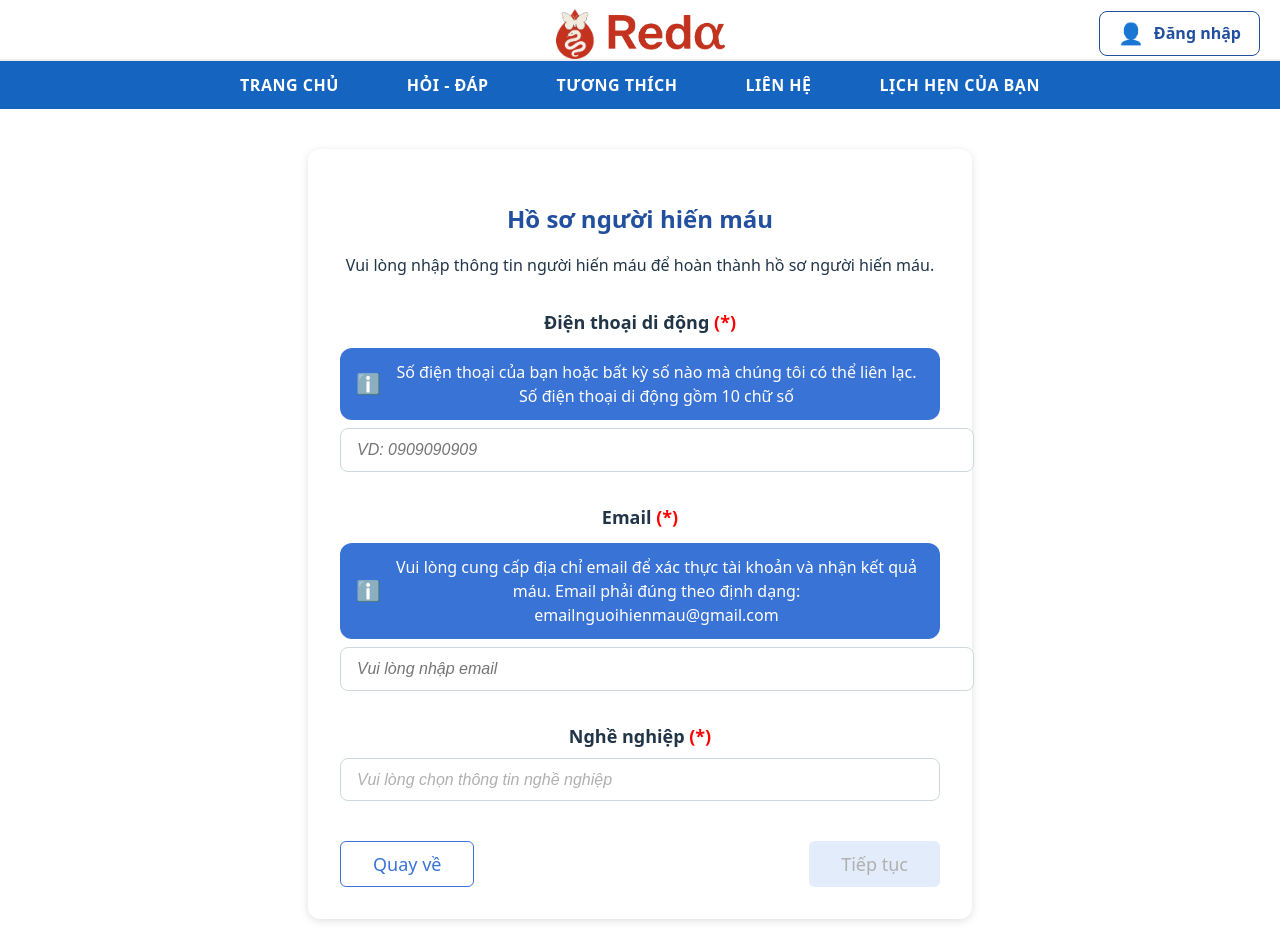
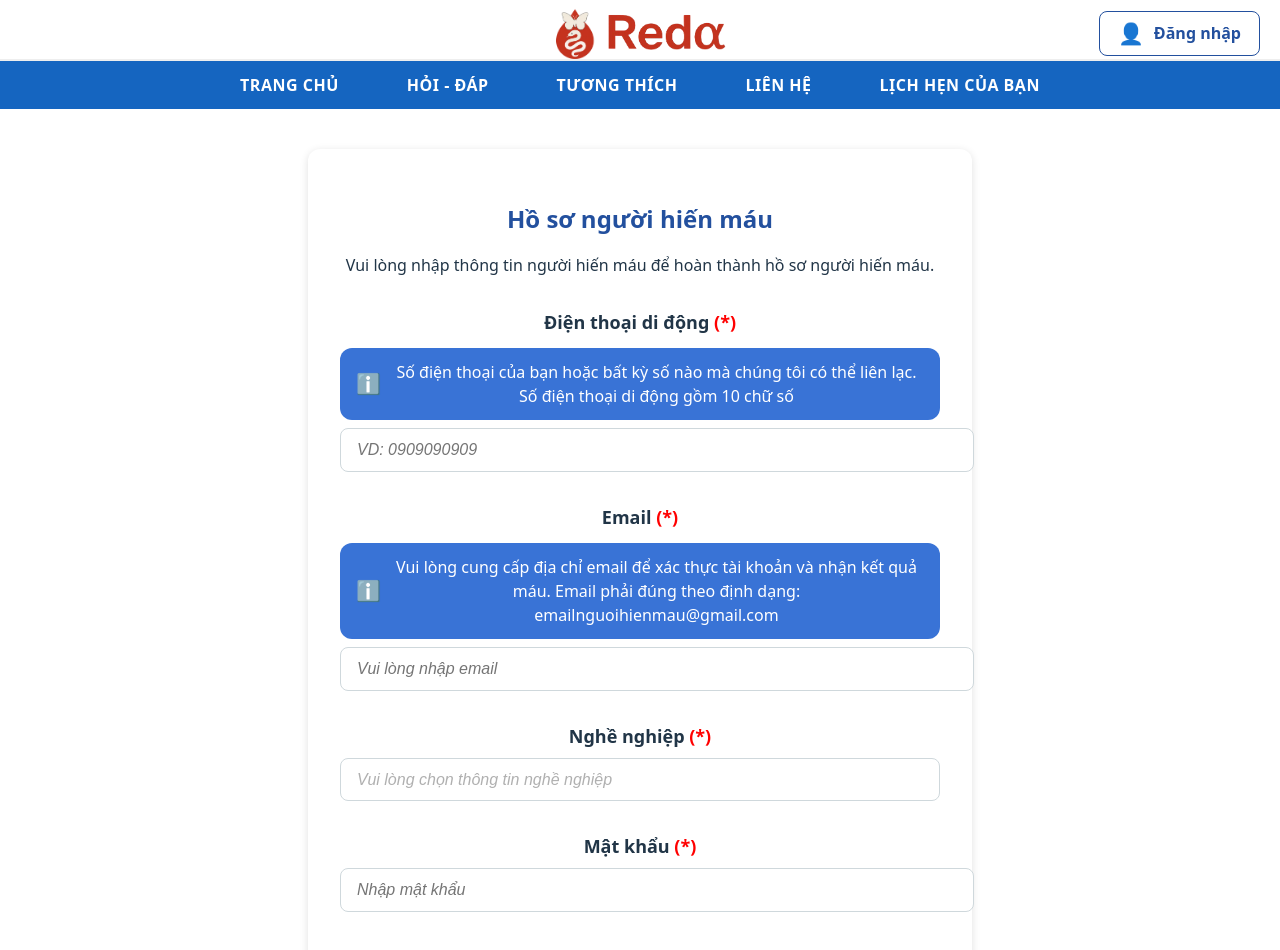
Before and after one commit to vupro09/front-end-update, a React (Vite) app in the folder frontend/: page /information in a window 1280 px wide. Shown: the top 950 px of the page. Built offline with nearby package versions, Linux system fonts and the light colour scheme.

Commit message:
Update information.jsx

```diff
--- a/frontend/src/information/information.jsx
+++ b/frontend/src/information/information.jsx
@@ -156,6 +156,29 @@ const Information = () => {
             </option>
           </select>
         </div>
+
+        {/* Mật khẩu */}
+        <div style={{ marginBottom: 32 }}>
+          <label style={{ fontWeight: 600, fontSize: 18 }}>
+            Mật khẩu <span style={{ color: "red" }}>(*)</span>
+          </label>
+          <input
+            type="password"
+            placeholder="Nhập mật khẩu"
+            style={{
+              width: "100%",
+              marginTop: 8,
+              padding: "12px 16px",
+              borderRadius: 8,
+              border: "1px solid #cfd8dc",
+              fontSize: 16,
+              color: "#b0b0b0",
+              fontStyle: "italic",
+              outline: "none",
+            }}
+          />
+        </div>
+
         {/* Nút điều hướng */}
         <div style={{ display: "flex", justifyContent: "space-between", marginTop: 40 }}>
           <button
```
